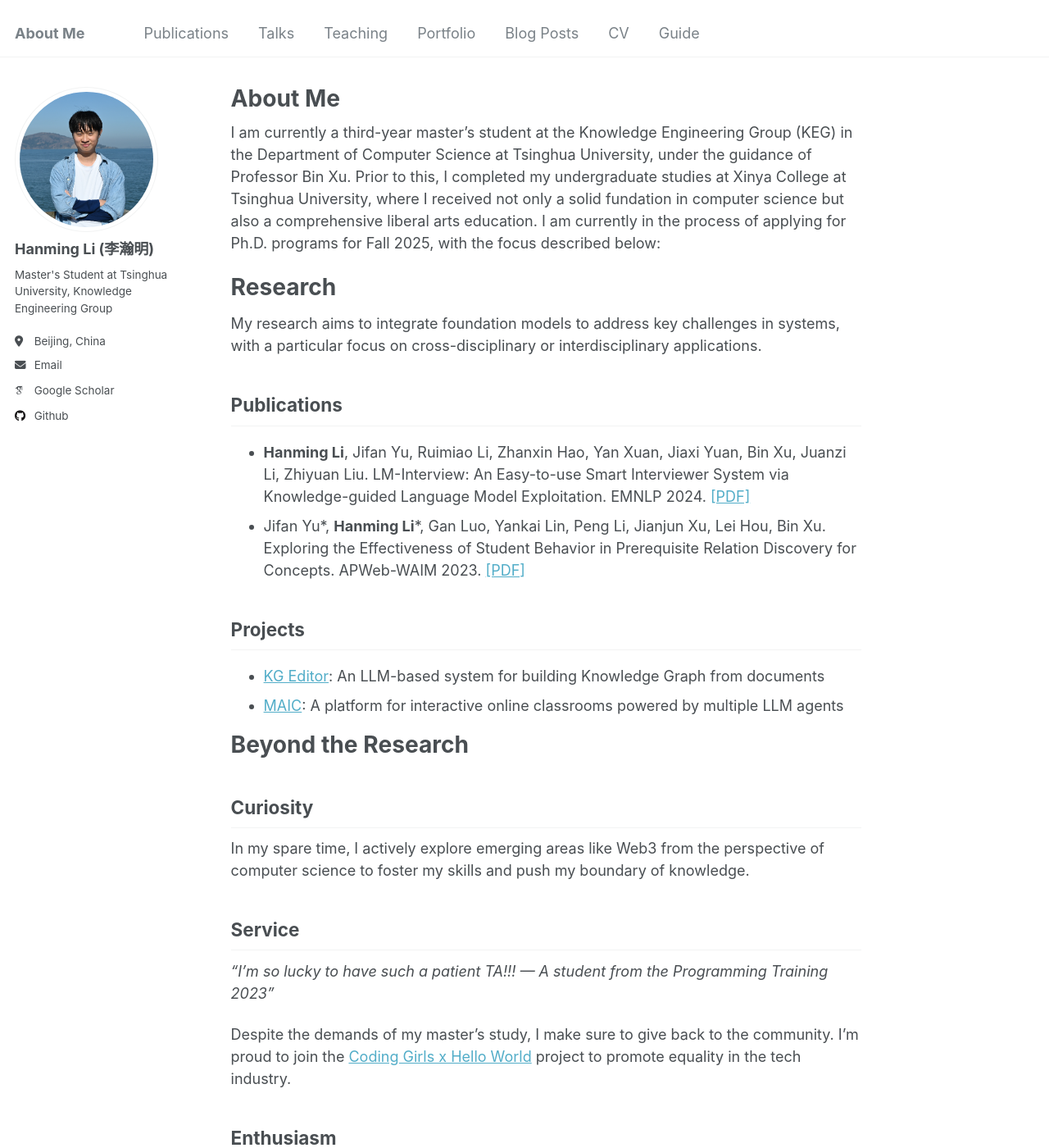
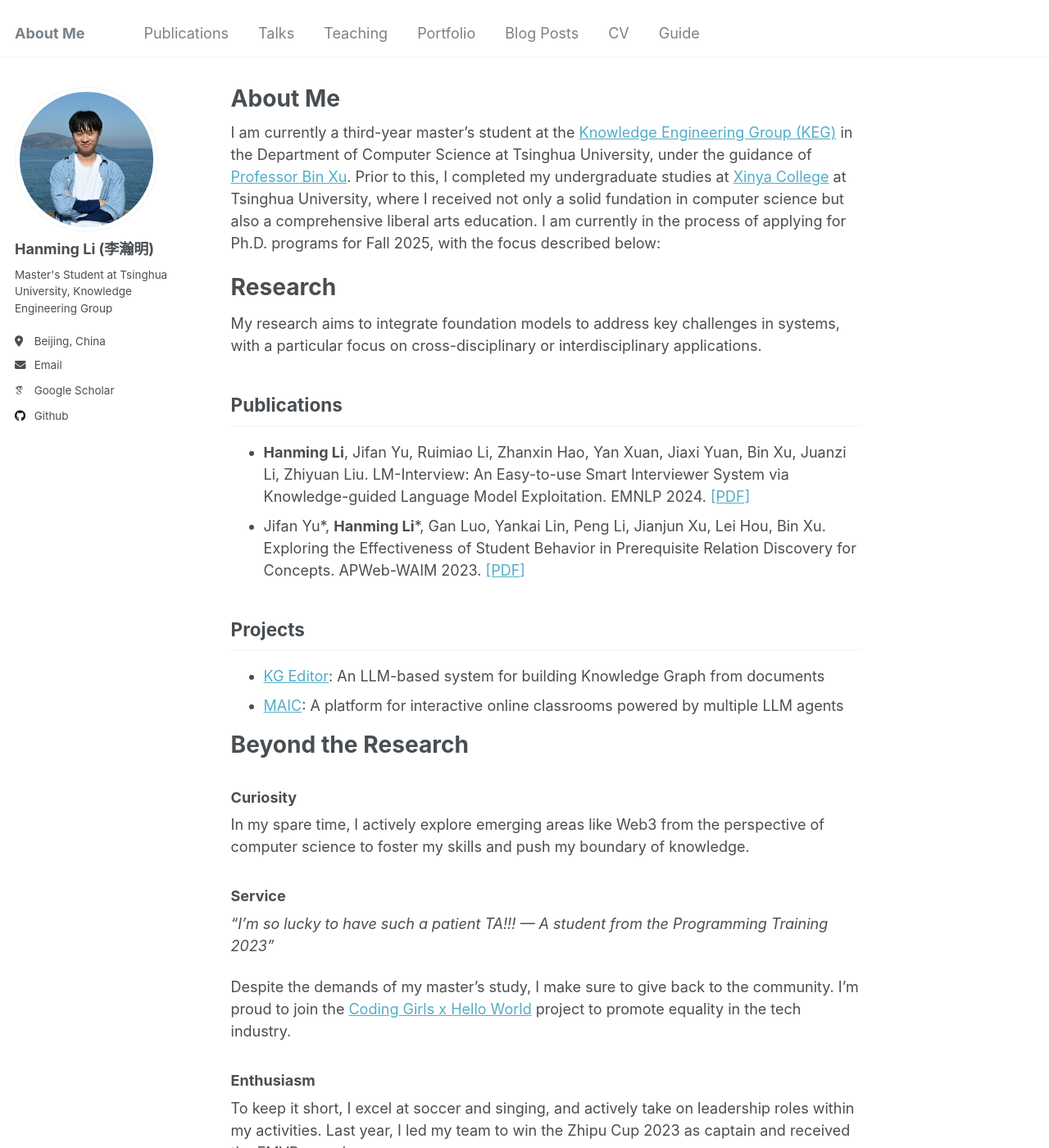
Before and after one commit to HwHunter/HwHunter.github.io, a Jekyll site: the page built from _pages/about.md, in a window 1280 px wide and 1400 px high. Shown: the whole window at 82% size. Built offline with Jekyll 4.4.1, drawn with Linux system fonts in a browser that asks for light colours; some web fonts are replaced; some of the changed text lies outside the part shown.

Commit message:
Format of about.

```diff
--- a/_pages/about.md
+++ b/_pages/about.md
@@ -7,7 +7,7 @@ redirect_from:
   - /about.html
 ---
 
-I am currently a third-year master's student at the Knowledge Engineering Group (KEG) in the Department of Computer Science at Tsinghua University, under the guidance of Professor Bin Xu. Prior to this, I completed my undergraduate studies at Xinya College at Tsinghua University, where I received not only a solid fundation in computer science but also a comprehensive liberal arts education. I am currently in the process of applying for Ph.D. programs for Fall 2025, with the focus described below:
+I am currently a third-year master's student at the [Knowledge Engineering Group (KEG)](https://keg.cs.tsinghua.edu.cn/) in the Department of Computer Science at Tsinghua University, under the guidance of [Professor Bin Xu](https://scholar.google.com/citations?hl=en&user=eV_MEVYAAAAJ). Prior to this, I completed my undergraduate studies at [Xinya College](https://www.xyc.tsinghua.edu.cn/en/) at Tsinghua University, where I received not only a solid fundation in computer science but also a comprehensive liberal arts education. I am currently in the process of applying for Ph.D. programs for Fall 2025, with the focus described below:
 
 Research
 ======
@@ -26,19 +26,14 @@ Projects
 
 Beyond the Research
 ======
-
-Curiosity
-------
+### Curiosity
 
 In my spare time, I actively explore emerging areas like Web3 from the perspective of computer science to foster my skills and push my boundary of knowledge.
 
-Service
-------
-
+### Service
 *"I'm so lucky to have such a patient TA!!! — A student from the Programming Training 2023"*
 
 Despite the demands of my master's study, I make sure to give back to the community. I'm proud to join the [Coding Girls x Hello World](https://codinggirls.cn/en/) project to promote equality in the tech industry.
 
-Enthusiasm
-------
-To keep it short, I excel at soccer and singing, and actively taking on leadership roles within my activities. Last year, I led my team to win the Zhipu Cup 2023 as captain and received the FMVP award.
+### Enthusiasm
+To keep it short, I excel at soccer and singing, and actively take on leadership roles within my activities. Last year, I led my team to win the Zhipu Cup 2023 as captain and received the FMVP award.
```
